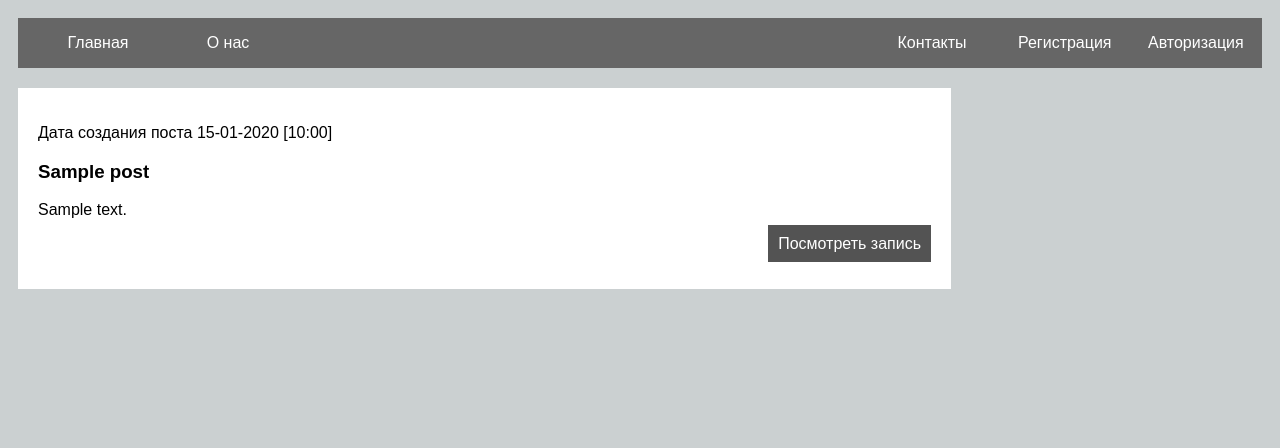
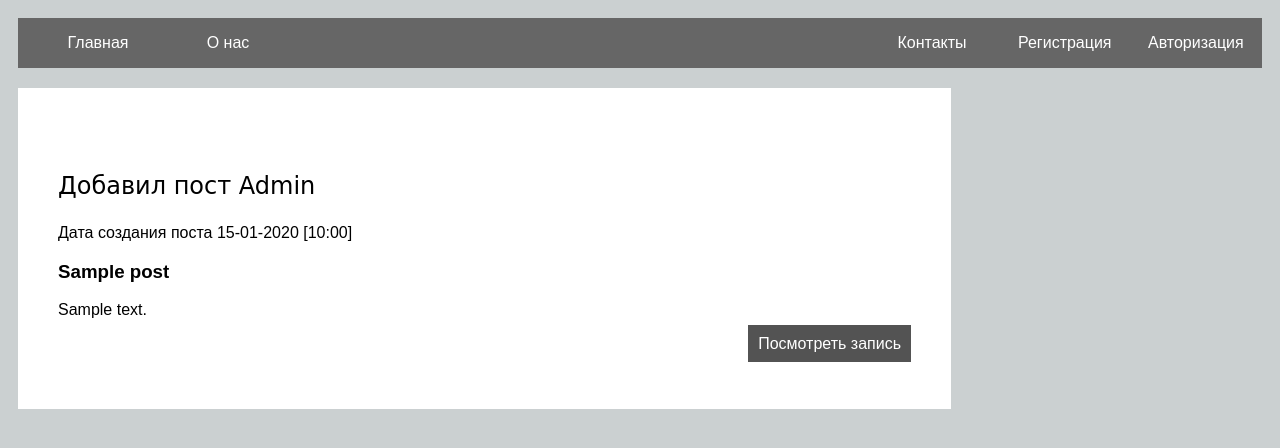
Before and after one commit to smile-rus1/Blog_User, a Django app: template blogs_users/blog/templates/index.html in a window 1280 px wide. Shown: the top 448 px of the page. Run offline with Django 4.2, Linux system fonts and the light colour scheme; data comes from the database, SQL or seed files in the repository; tables that the repository leaves empty hold one stand-in row (values such as "Sample post"); the template is opened without the code that fills it: values that come from a table or form of the project are taken from there, most other values are stand-ins (such as "Sample title", 1, 10 or a date in 2020); parts of the project's set-up code (start-up, migrations or seed data) failed here and were passed over.

Commit message:
добавлена отображение кто написал пост

```diff
--- a/blogs_users/blog/templates/index.html
+++ b/blogs_users/blog/templates/index.html
@@ -11,10 +11,14 @@
     {% endif %}
 
 {% for p in posts %}
+
+<div class="card">
+    <p style="font-size:24px; font-family: Cursive">Добавил пост {{ p.user.username }}</p>
     <p>Дата создания поста {{ p.date_create|date:"d-m-Y [H:i]" }}</p>
     <h3>{{ p.title }}</h3>
     <p> {{ p.content|linebreaks|truncatewords:70}} </p>
     <p class="link-read-post"><a href="#">Посмотреть запись</a></p>
+</div>
 
 {% endfor %}
 
```
